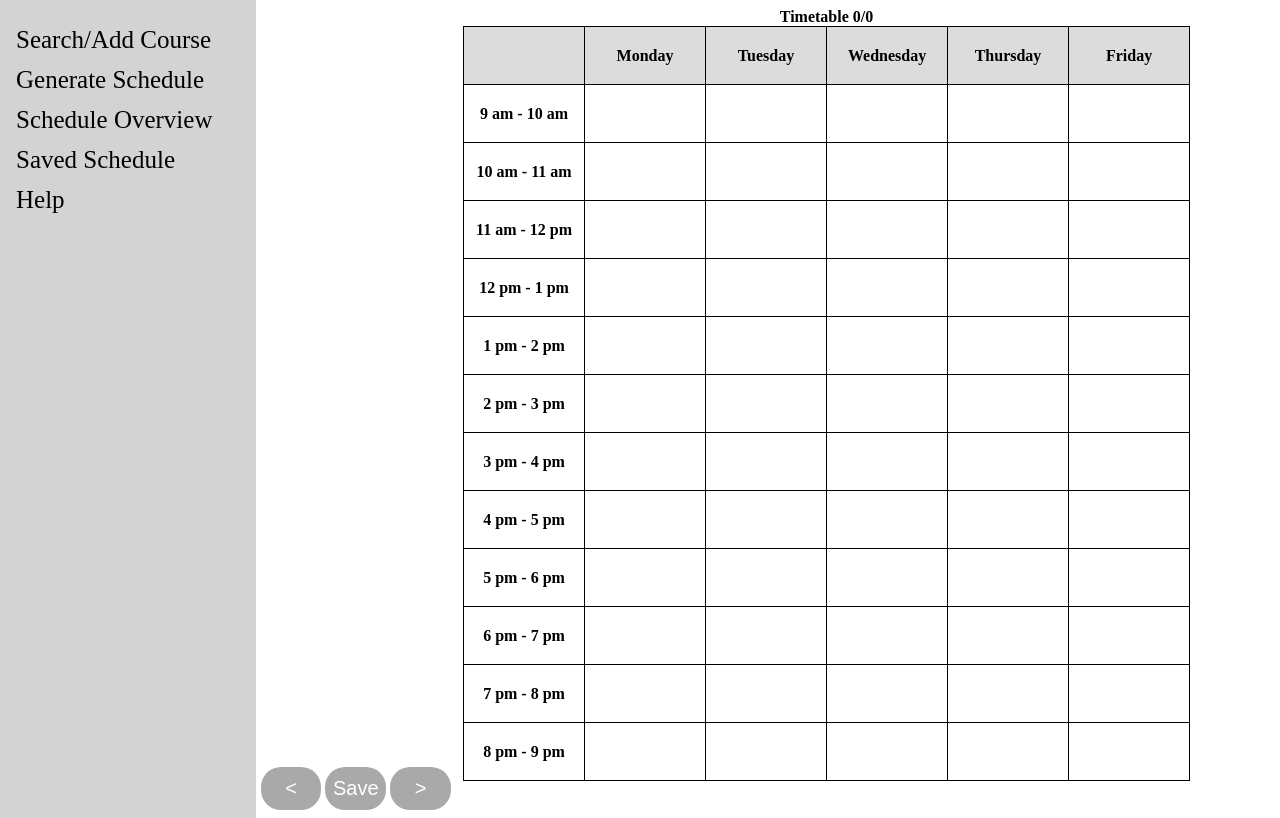
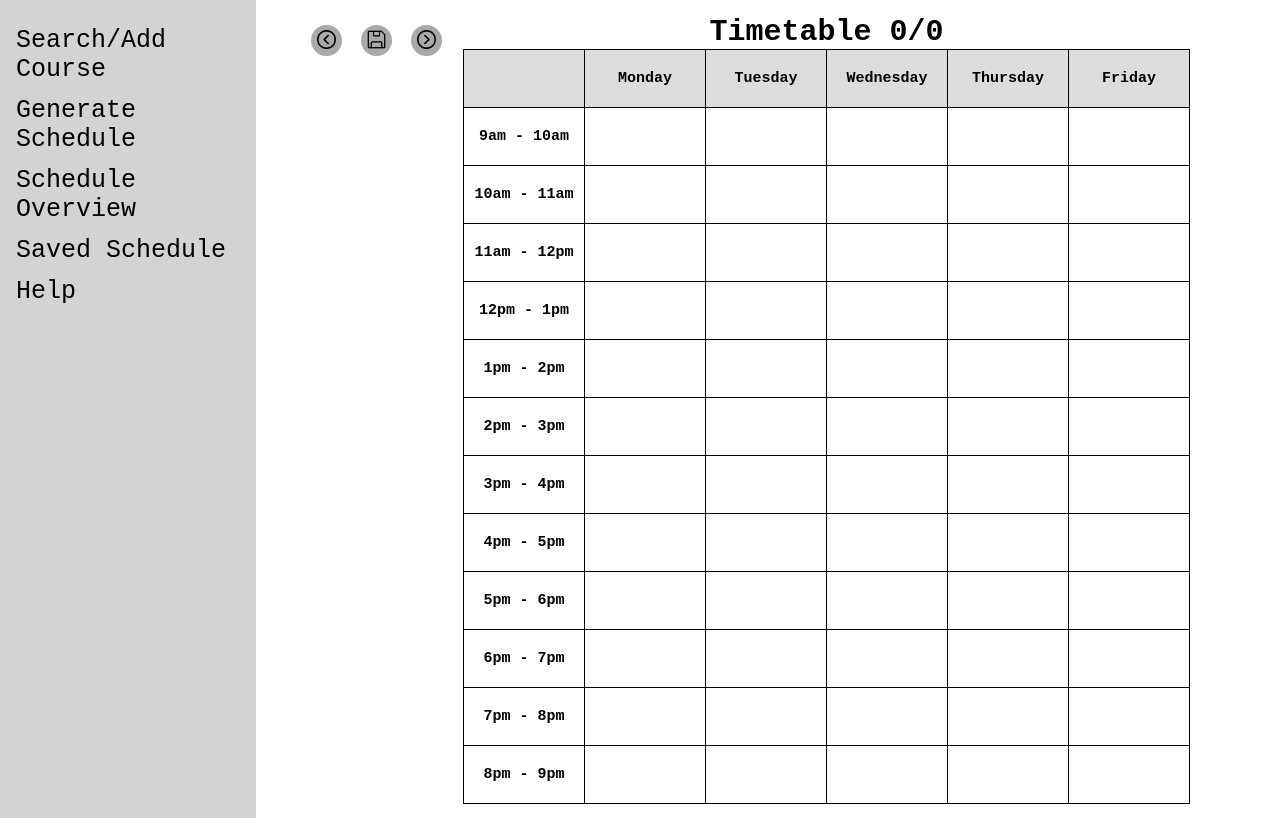
Before and after one commit to yk9221/Timetable, a website: page public/schedule.html in a window 1280 px wide. Drawn offline with Linux system fonts and the light colour scheme.

Commit message:
changed overall design and fonts

```diff
--- a/public/schedule.html
+++ b/public/schedule.html
@@ -18,6 +18,17 @@
             <a href="help.html">Help</a>
         </nav>
     </div>
+    <div class="table_control">
+        <button class="previous_course">
+            <img class="search_icon" src="./icons/previous.png" />
+        </button>
+        <button class="save_button">
+            <img class="search_icon" src="./icons/not_saved.png" />
+        </button>
+        <button class="next_course">
+            <img class="search_icon" src="./icons/next.png" />
+        </button>
+    </div>
     <div class="main_page">
         <div class="table_div">
             <table class="table">
@@ -34,7 +45,7 @@
                 </thead>
                 <tbody>
                     <tr>
-                        <th>9 am - 10 am</th>
+                        <th>9am - 10am</th>
                         <td></td>
                         <td></td>
                         <td></td>
@@ -42,7 +53,7 @@
                         <td></td>
                     </tr>
                     <tr>
-                        <th>10 am - 11 am</th>
+                        <th>10am - 11am</th>
                         <td></td>
                         <td></td>
                         <td></td>
@@ -50,7 +61,7 @@
                         <td></td>
                     </tr>
                     <tr>
-                        <th>11 am - 12 pm</th>
+                        <th>11am - 12pm</th>
                         <td></td>
                         <td></td>
                         <td></td>
@@ -58,7 +69,7 @@
                         <td></td>
                     </tr>
                     <tr>
-                        <th>12 pm - 1 pm</th>
+                        <th>12pm - 1pm</th>
                         <td></td>
                         <td></td>
                         <td></td>
@@ -66,7 +77,7 @@
                         <td></td>
                     </tr>
                     <tr>
-                        <th>1 pm - 2 pm</th>
+                        <th>1pm - 2pm</th>
                         <td></td>
                         <td></td>
                         <td></td>
@@ -74,7 +85,7 @@
                         <td></td>
                     </tr>
                     <tr>
-                        <th>2 pm - 3 pm</th>
+                        <th>2pm - 3pm</th>
                         <td></td>
                         <td></td>
                         <td></td>
@@ -82,7 +93,7 @@
                         <td></td>
                     </tr>
                     <tr>
-                        <th>3 pm - 4 pm</th>
+                        <th>3pm - 4pm</th>
                         <td></td>
                         <td></td>
                         <td></td>
@@ -90,7 +101,7 @@
                         <td></td>
                     </tr>
                     <tr>
-                        <th>4 pm - 5 pm</th>
+                        <th>4pm - 5pm</th>
                         <td></td>
                         <td></td>
                         <td></td>
@@ -98,7 +109,7 @@
                         <td></td>
                     </tr>
                     <tr>
-                        <th>5 pm - 6 pm</th>
+                        <th>5pm - 6pm</th>
                         <td></td>
                         <td></td>
                         <td></td>
@@ -106,7 +117,7 @@
                         <td></td>
                     </tr>
                     <tr>
-                        <th>6 pm - 7 pm</th>
+                        <th>6pm - 7pm</th>
                         <td></td>
                         <td></td>
                         <td></td>
@@ -114,7 +125,7 @@
                         <td></td>
                     </tr>
                     <tr>
-                        <th>7 pm - 8 pm</th>
+                        <th>7pm - 8pm</th>
                         <td></td>
                         <td></td>
                         <td></td>
@@ -122,7 +133,7 @@
                         <td></td>
                     </tr>
                     <tr>
-                        <th>8 pm - 9 pm</th>
+                        <th>8pm - 9pm</th>
                         <td></td>
                         <td></td>
                         <td></td>
@@ -133,11 +144,6 @@
             </table>
         </div>
     </div>
-    <div class="table_control">
-        <button class="previous_course"><</button>
-        <button class="save_button">Save</button>
-        <button class="next_course">></button>
-    </div>
     <div class="loading">
         <div class="searching_load_screen"></div>
     </div>
--- a/public/script.js
+++ b/public/script.js
@@ -400,7 +400,7 @@ function delete_from_saved(saved_schedules, saved_table, saved_table_caption, in
     }
 
     loading.style.display = "flex";
-    searching_load_screen.innerHTML = "Removed Timetable " + (index + 1) + " from list"
+    searching_load_screen.innerHTML = "Removed Timetable " + (index + 1) + " from the list"
 
     saved_schedules.splice(index, 1);
     localStorage.setItem("saved", JSON.stringify(saved_schedules));
--- a/public/style.css
+++ b/public/style.css
@@ -1,3 +1,7 @@
+* {
+    font-family:'Courier New', Courier, monospace
+}
+
 .table, .overview_table, .saved_table {
     background-color: white;
     border: 2px solid black;
@@ -6,6 +10,8 @@
     text-align: center;
     display: block;
     width: 100%;
+    margin-top: -5%;
+    font-size: 15px;
 }
 
 .overview_table {
@@ -36,15 +42,20 @@
     margin-left: 20%;
 }
 
+.table_caption, .saved_table_caption, .overview_table_caption {
+    font-size: 30px;
+}
+
 .table_control, .saved_table_control {
     margin-left: 20%;
+    margin-top: 2%;
 }
 
 .course_search {
     width: 20%;
     position: absolute;
     top: 25%;
-    left: 50%;
+    left: 47%;
     background-color: aliceblue;
     border-radius: 60px;
     padding-left: 2%;
@@ -59,7 +70,6 @@
 }
 
 .search_button {
-    margin-left: 12%;
     margin-top: 1%;
     width: 12%;
     height: auto;
@@ -73,16 +83,23 @@
 }
 
 .next_course, .previous_course, .save_button, .saved_previous_course, .saved_next_course, .delete_saved_course {
-    margin-top: -2%;
-    padding-top: 1%;
-    padding-bottom: 1%;
-    width: 6%;
+    padding-top: 0.5%;
+    padding-bottom: 0.3%;
+    width: 3%;
+    height: auto;
     border-radius: 20px;
-    font-size: 20px;
     border: none;
     background-color: darkgray;
     color: white;
     cursor: pointer;
+}
+
+.previous_course, .saved_previous_course {
+    margin-left: 5%;
+}
+
+.next_course, .save_button, .saved_next_course, .delete_saved_course {
+    margin-left: 1%;
 }
 
 .side_bar {
@@ -119,7 +136,7 @@
 
 .course_unordered_list {
     margin-top: 25%;
-    margin-left: 35%;
+    margin-left: 31%;
     width: 30%;
 }
 
@@ -136,7 +153,7 @@
 
 .course_list li span {
     position: absolute;
-    right: 29%;
+    right: 32.5%;
     text-align: center;
 }
 
@@ -163,9 +180,9 @@
     list-style-type: none;
 }
 
-.pop_up_results li {
+/* .pop_up_results li {
     margin: 10px;
-}
+} */
 
 .pop_up_results button {
     position: absolute;
@@ -179,7 +196,7 @@
 .clear_storage {
     cursor: pointer;
     font-size: 60px;
-    margin-left: 32%;
+    margin-left: 27%;
     margin-top: -12%;
     position: absolute;
     color: grey;
@@ -214,8 +231,8 @@
     cursor: pointer;
     position: relative;
     top: 40%;
-    left: 10%;
-    margin-left: 15%;
+    left: 8%;
+    margin-left: 10%;
 }
 
 .pop_up_results div {
@@ -279,12 +296,11 @@
 }
 
 .overview_prev, .overview_next {
-    margin-top: 3%;
-    padding-top: 1%;
-    padding-bottom: 1%;
-    width: 6%;
+    margin-top: 2%;
+    padding-top: 0.5%;
+    padding-bottom: 0.3%;
+    width: 4%;
     border-radius: 20px;
-    font-size: 20px;
     border: none;
     background-color: darkgray;
     color: white;
@@ -296,5 +312,5 @@
 }
 
 .overview_next {
-    margin-left: 63%;
+    margin-left: 67%;
 }
```
Also changed, not shown: public/index.html (+1 -1 lines), public/overview.html (+18 -14 lines), public/saved.html (+23 -17 lines), public/icons/deleted.png (added), public/icons/next.png (added), public/icons/not_saved.png (added), public/icons/previous.png (added), public/icons/saved.png (added), public/icons/search_icon.png (renamed from public/search_icon.png).
